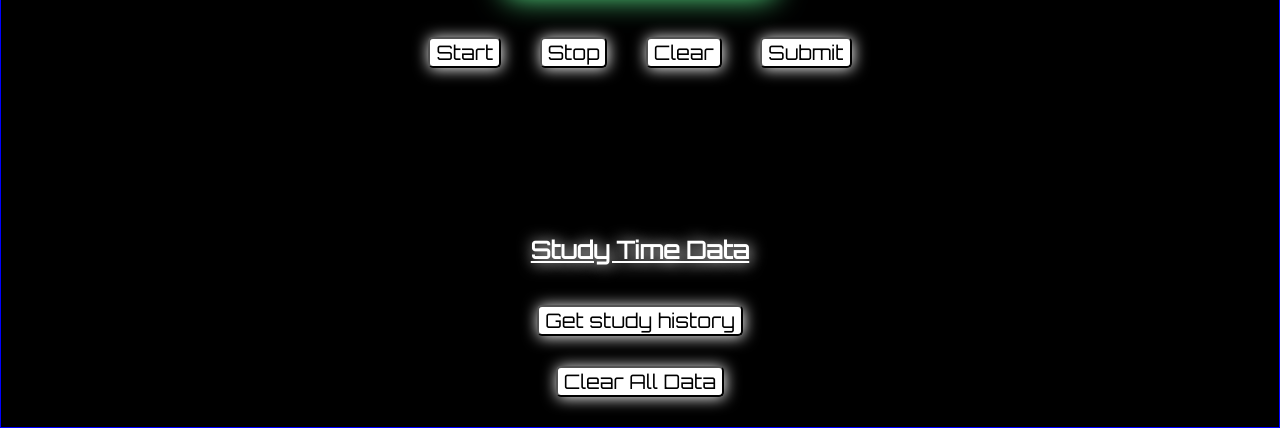
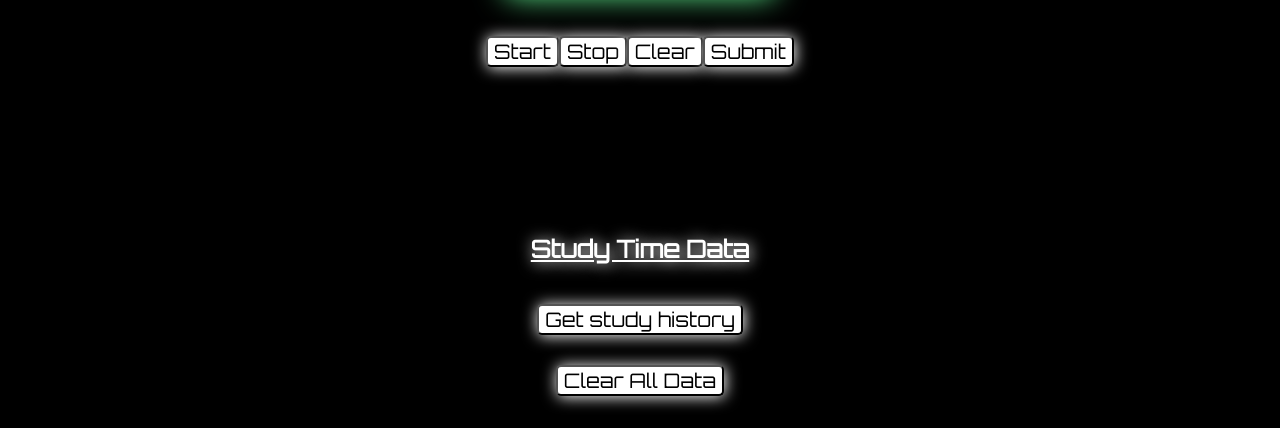
Before and after one commit to Pici1985/Timer, a plain HTML site: page index.html in a window 1280 px wide. Shown: the part 373-801 px from the top of the page. Drawn offline with Linux system fonts and the light colour scheme.

Commit message:
letzte
letzte

```diff
--- a/style.css
+++ b/style.css
@@ -4,7 +4,7 @@ body {
   background-color: black;
   margin: auto;
   width: 1vp;
-  border: 1px solid blue;
+  /* border: 1px solid blue;  */
 }
 
 #clock {
@@ -36,7 +36,7 @@ body {
   }
 
 .buttons {
-  width: 500px;
+  width: auto;
   margin: auto;
   display: flex;
   justify-content: space-evenly;
@@ -76,6 +76,7 @@ h2 {
   /* border: 1px solid yellow; */
   display: grid;
   grid-template-columns: 1fr;
+  width: auto;
 }
 
 #title {
```
